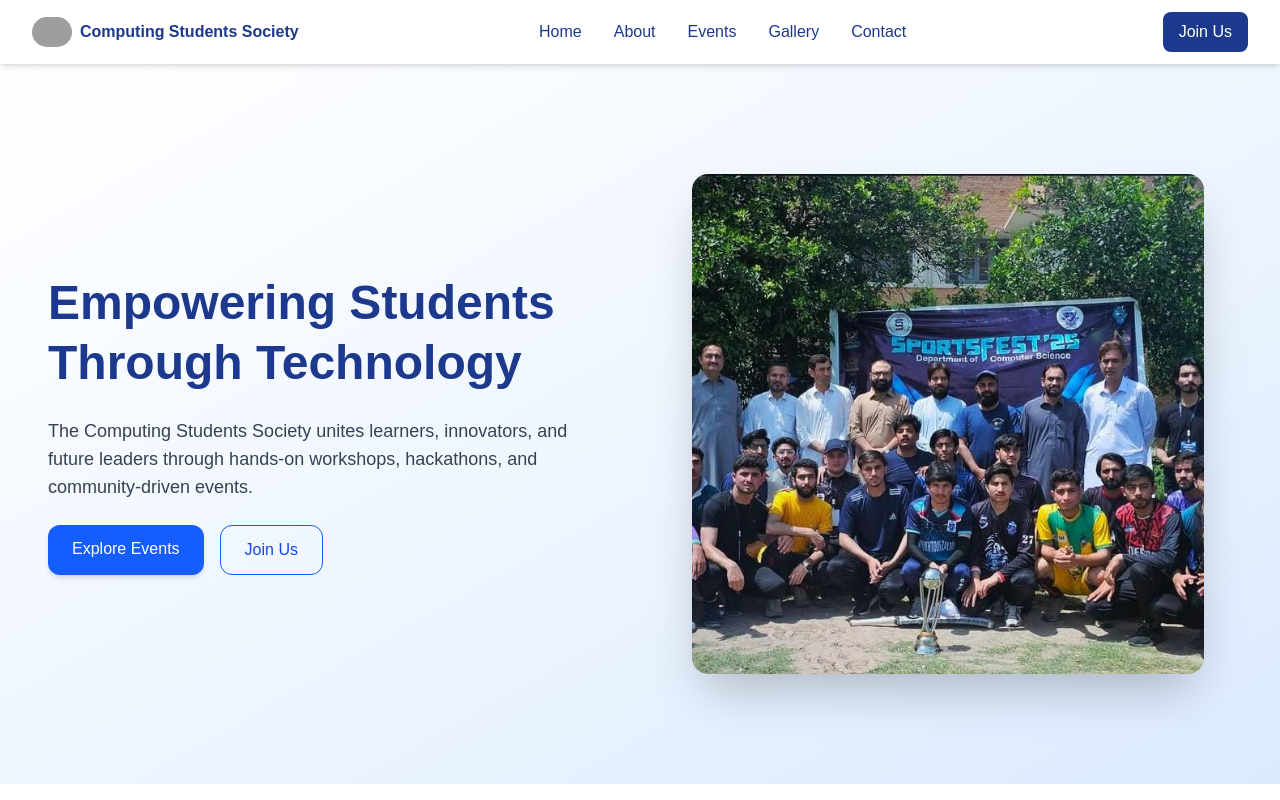
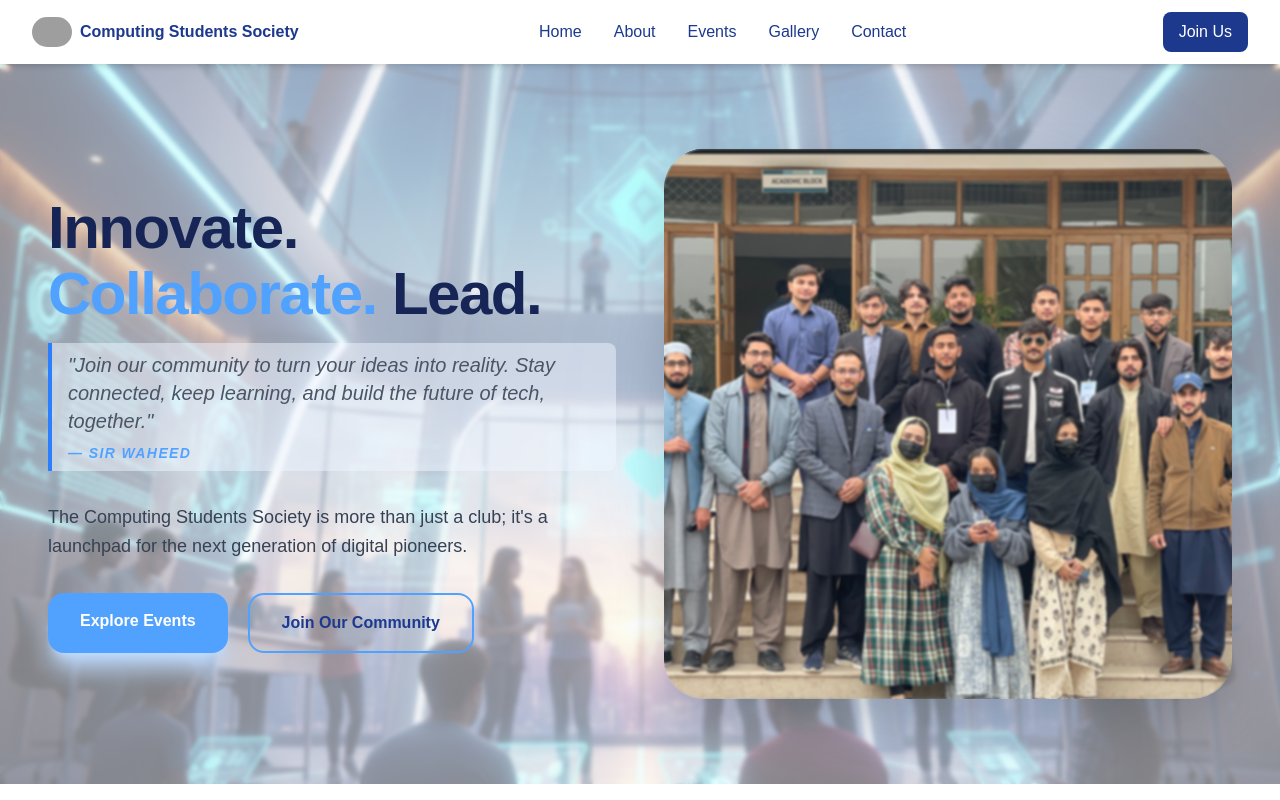
Before and after one commit to mazharktk5/css-website, a Next.js app: page / in a window 1280 px wide. Shown: the top 800 px of the page. Built offline with nearby package versions, Linux system fonts and the light colour scheme; grey boxes are pictures that could not be loaded.

Commit message:
hero page changed

```diff
--- a/src/components/Home/Hero.jsx
+++ b/src/components/Home/Hero.jsx
@@ -5,68 +5,95 @@ import Link from "next/link";
 import { motion } from "framer-motion";
 
 const fadeUp = {
-    hidden: { opacity: 0, y: 40 },
+  hidden: { opacity: 0, y: 30 },
   visible: { opacity: 1, y: 0 },
 };
 
 export default function Hero() {
   return (
-        <section className="relative bg-gradient-to-br from-white via-blue-50 to-blue-100 text-gray-900 overflow-hidden">
-            <div className="max-w-7xl mx-auto px-6 lg:px-12 grid lg:grid-cols-2 items-center gap-12 w-full py-16 lg:min-h-[90vh]">
+    <section
+      className="relative text-gray-900 overflow-hidden bg-cover bg-center bg-no-repeat"
+      style={{ backgroundImage: "url('/images/gallery/heroback.png')" }}
+    >
 
-                {/* Left text */}
+      <div className="absolute inset-0 bg-white/50 backdrop-blur-[2px] z-0"></div>
+
+      <div className="relative z-10 max-w-7xl mx-auto px-6 lg:px-12 grid lg:grid-cols-2 items-center gap-12 w-full py-20 lg:min-h-[90vh]">
+
+        {/* Left text Content */}
         <motion.div
           initial="hidden"
           whileInView="visible"
-                    viewport={{ once: false, amount: 0.2 }}
-                    transition={{ duration: 0.6, ease: "easeOut" }}
+          viewport={{ once: true, amount: 0.3 }}
+          transition={{ duration: 0.8, ease: "easeOut" }}
           variants={fadeUp}
-                    className="space-y-6 z-10 text-center lg:text-left flex flex-col justify-center h-full"
+          className="space-y-8 z-10 text-center lg:text-left flex flex-col justify-center h-full"
         >
-                    <h1 className="text-3xl sm:text-4xl lg:text-5xl font-extrabold leading-tight text-blue-900">
-                        Empowering Students Through Technology
+          <div className="space-y-4">
+            <h1 className="text-4xl sm:text-5xl lg:text-6xl font-black tracking-tight leading-[1.1] text-blue-950">
+              Innovate. <span className="text-blue-400 text-glow">Collaborate.</span> Lead.
             </h1>
-                    <p className="text-base sm:text-lg text-gray-700 max-w-xl mx-auto lg:mx-0">
-                        The Computing Students Society unites learners, innovators, and
-                        future leaders through hands-on workshops, hackathons, and
-                        community-driven events.
+
+            {/* Quote Section */}
+            <div className="relative pl-4 border-l-4 border-blue-500 py-2 italic text-gray-600 bg-blue-50/50 rounded-r-lg">
+              <p className="text-lg sm:text-xl font-medium">
+                &quot;Join our community to turn your ideas into reality. Stay connected,
+                keep learning, and build the future of tech, together.&quot;
               </p>
-                    <div className="flex flex-wrap justify-center lg:justify-start gap-4">
+              <footer className="mt-2 text-sm font-bold text-blue-400 uppercase tracking-widest">
+                — Sir Waheed
+              </footer>
+            </div>
+          </div>
+
+          <p className="text-base sm:text-lg text-gray-700 max-w-xl mx-auto lg:mx-0 leading-relaxed">
+            The Computing Students Society is more than just a club; it&apos;s a launchpad
+            for the next generation of digital pioneers.
+          </p>
+
+          <div className="flex flex-wrap justify-center lg:justify-start gap-5">
             <Link
               href="#events"
-                            className="px-6 py-3 bg-blue-600 text-white rounded-xl font-medium hover:bg-blue-500 transition shadow-md"
+              className="px-8 py-4 bg-blue-400 text-white rounded-2xl font-semibold hover:bg-blue-500 hover:-translate-y-1 transition-all shadow-xl shadow-blue-200"
             >
               Explore Events
             </Link>
             <Link
               href="/contact"
-                            className="px-6 py-3 border border-blue-600 text-blue-700 rounded-xl font-medium hover:bg-blue-50 transition"
+              className="px-8 py-4 border-2 border-blue-400 text-blue-900 rounded-2xl font-semibold hover:bg-blue-50 hover:-translate-y-1 transition-all"
             >
-                            Join Us
+              Join Our Community
             </Link>
           </div>
         </motion.div>
 
-                {/* Right image */}
+        {/* Right image Container */}
         <motion.div
-                    initial="hidden"
-                    whileInView="visible"
-                    viewport={{ once: false, amount: 0.2 }}
-                    transition={{ duration: 0.8, ease: "easeOut", delay: 0.2 }}
-                    variants={fadeUp}
-                    className="relative w-full h-[300px] sm:h-[400px] lg:h-[500px] flex justify-center"
+          initial={{ opacity: 0, scale: 0.9 }}
+          whileInView={{ opacity: 1, scale: 1 }}
+          transition={{ duration: 1, ease: "easeOut" }}
+          className="relative w-full h-[350px] sm:h-[450px] lg:h-[550px] flex justify-center"
         >
-                    <div className="relative w-full h-full max-w-lg">
+          {/* Subtle Floating Animation Wrapper */}
+          <motion.div
+            animate={{ y: [0, -15, 0] }}
+            transition={{ duration: 6, repeat: Infinity, ease: "easeInOut" }}
+            className="relative w-full h-full max-w-xl"
+          >
             <Image
-                            src="/images/gallery/hero.jpg"
-                            alt="Students collaborating at CSS event"
+              src="/images/gallery/heroimage.png"
+              alt="CSS Community Collaboration"
               fill
               priority
-                            className="object-cover object-center rounded-2xl shadow-2xl"
+              sizes="(max-width: 768px) 100vw, 50vw"
+              className="object-cover object-center rounded-[2.5rem] shadow-[0_20px_50px_rgba(0,0,0,0.15)]"
             />
-                        {/* Gradient overlay */}
-                        <div className="absolute inset-0 rounded-2xl bg-gradient-to-tr from-blue-900/10 via-transparent to-blue-500/10"></div>
-                    </div>
+
+            <div className="absolute inset-0 rounded-[2.5rem] backdrop-blur-[1px]"></div>
+
+            {/* Decorative Blue Glow behind the image */}
+            <div className="absolute -z-10 -inset-4 bg-blue-400/20 blur-3xl rounded-full opacity-50"></div>
+          </motion.div>
         </motion.div>
       </div>
     </section>
```
Also changed, not shown: public/images/gallery/heroback.png (added), public/images/gallery/heroimage.png (added). Lines whose indentation alone changed are shown as unchanged.
